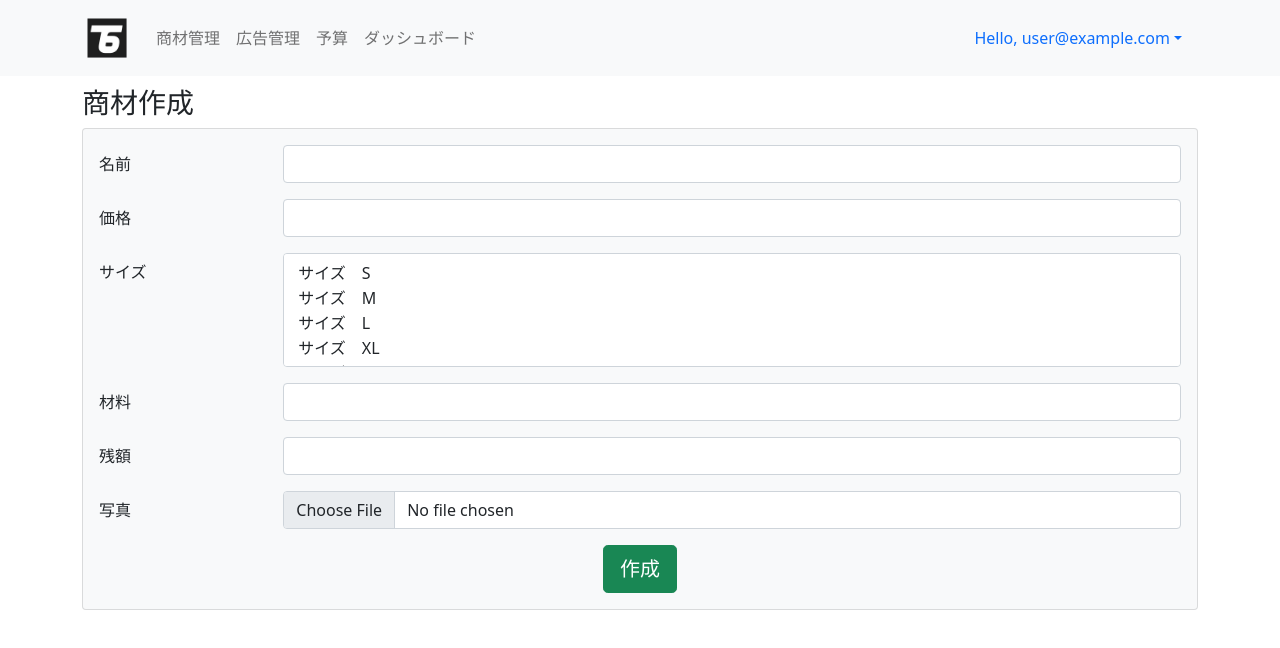
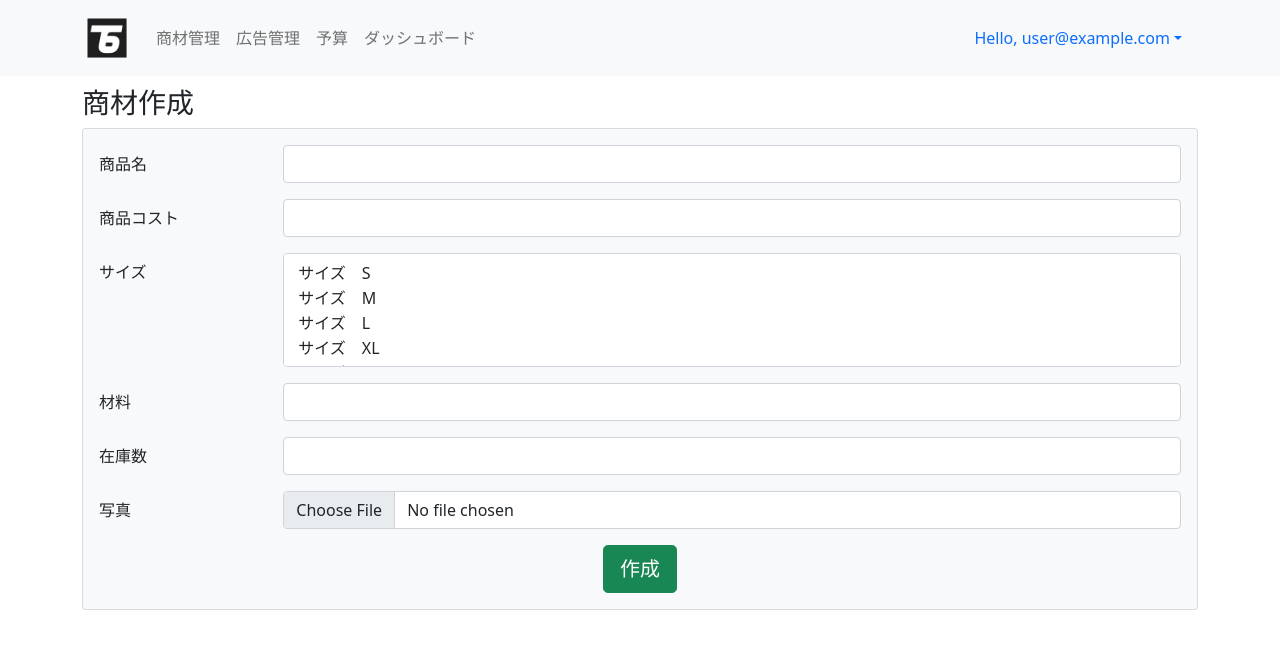
Before and after one commit to hoangdv99/ITSS2_susume-system, a React (Create React App) app: page /product/add in a window 1280 px wide. Shown: the top 648 px of the page. Built offline with nearby package versions, Linux system fonts and the light colour scheme; no server answers; the database is empty; sample sign-in values are in the browser's storage.

Commit message:
update field names

```diff
--- a/src/components/accountBalance/form.js
+++ b/src/components/accountBalance/form.js
@@ -61,7 +61,7 @@ export default function AddMoneyToAccount({onHandleSetBalance, handleCloseAdd})
         <Form noValidate validated={validated} onSubmit={handleSubmit}>
         <Form.Group as={Row} className="mb-3" controlId="formHorizontalEmail">
             <Form.Label>
-              予算の最高限度を足す
+              予算額を足す
             </Form.Label>
             <Col>
               <Form.Control type="number" value={balance} onChange={e => setbalance(parseInt(e.target.value))} required />
--- a/src/components/product/form.js
+++ b/src/components/product/form.js
@@ -116,24 +116,24 @@ export default function ProductForm({ productId }) {
         <Form noValidate validated={validated} onSubmit={handleSubmit}>
           <Form.Group as={Row} className="mb-3" controlId="formHorizontalEmail">
             <Form.Label column sm={2}>
-              名前
+              商品名
             </Form.Label>
             <Col sm={10}>
               <Form.Control type="text" value={name} onChange={e => setName(e.target.value)} required />
               <Form.Control.Feedback type="invalid">
-                名前は必須です！
+                商品名は必須です！
               </Form.Control.Feedback>
             </Col>
           </Form.Group>
 
           <Form.Group as={Row} className="mb-3" controlId="formHorizontalEmail">
             <Form.Label column sm={2}>
-              価格
+              商品コスト
             </Form.Label>
             <Col sm={10}>
               <Form.Control type="number" value={price} onChange={e => setPrice(e.target.value)} required />
               <Form.Control.Feedback type="invalid">
-                価格は必須です！
+                商品コストは必須です！
               </Form.Control.Feedback>
             </Col>
           </Form.Group>
@@ -167,7 +167,7 @@ export default function ProductForm({ productId }) {
 
           <Form.Group as={Row} className="mb-3" controlId="formHorizontalEmail">
             <Form.Label column sm={2}>
-              残額
+              在庫数
             </Form.Label>
             <Col sm={10}>
               <Form.Control type="number" value={quantity} onChange={e=>setQuantity(e.target.value)} required />
--- a/src/components/product/table.js
+++ b/src/components/product/table.js
@@ -85,12 +85,12 @@ export default function ProductList() {
         <thead>
           <tr>
             <th className="text-center">ID</th>
-            <th className="text-center">名前</th>
+            <th className="text-center">商品名</th>
             <th className="text-center">写真</th>
-            <th className="text-center">価格</th>
+            <th className="text-center">コスト</th>
             <th className="text-center">サイズ</th>
             <th className="text-center">材料</th>
-            <th className="text-center">残額</th>
+            <th className="text-center">在庫数</th>
             <th className="text-center">活動</th>
           </tr>
         </thead>
--- a/src/pages/accountBalance/index.js
+++ b/src/pages/accountBalance/index.js
@@ -104,7 +104,7 @@ export default function Advertisements() {
       >
         <Box sx={style}>
           <Typography id="modal-modal-title" variant="h6" component="h2">
-            予算の最高限度を追加
+            予算額を追加
           </Typography>
           <AddMoneyToAccount
             onHandleSetBalance={onHandleSetBalance}
@@ -120,7 +120,7 @@ export default function Advertisements() {
       >
         <Box sx={style}>
           <Typography id="modal-modal-title" variant="h6" component="h2">
-            予算の最高限度をセット
+            予算額をセット
             {
               parseInt(amountSet) < total &&
               <Alert variant='warning' className='alert'>
```
